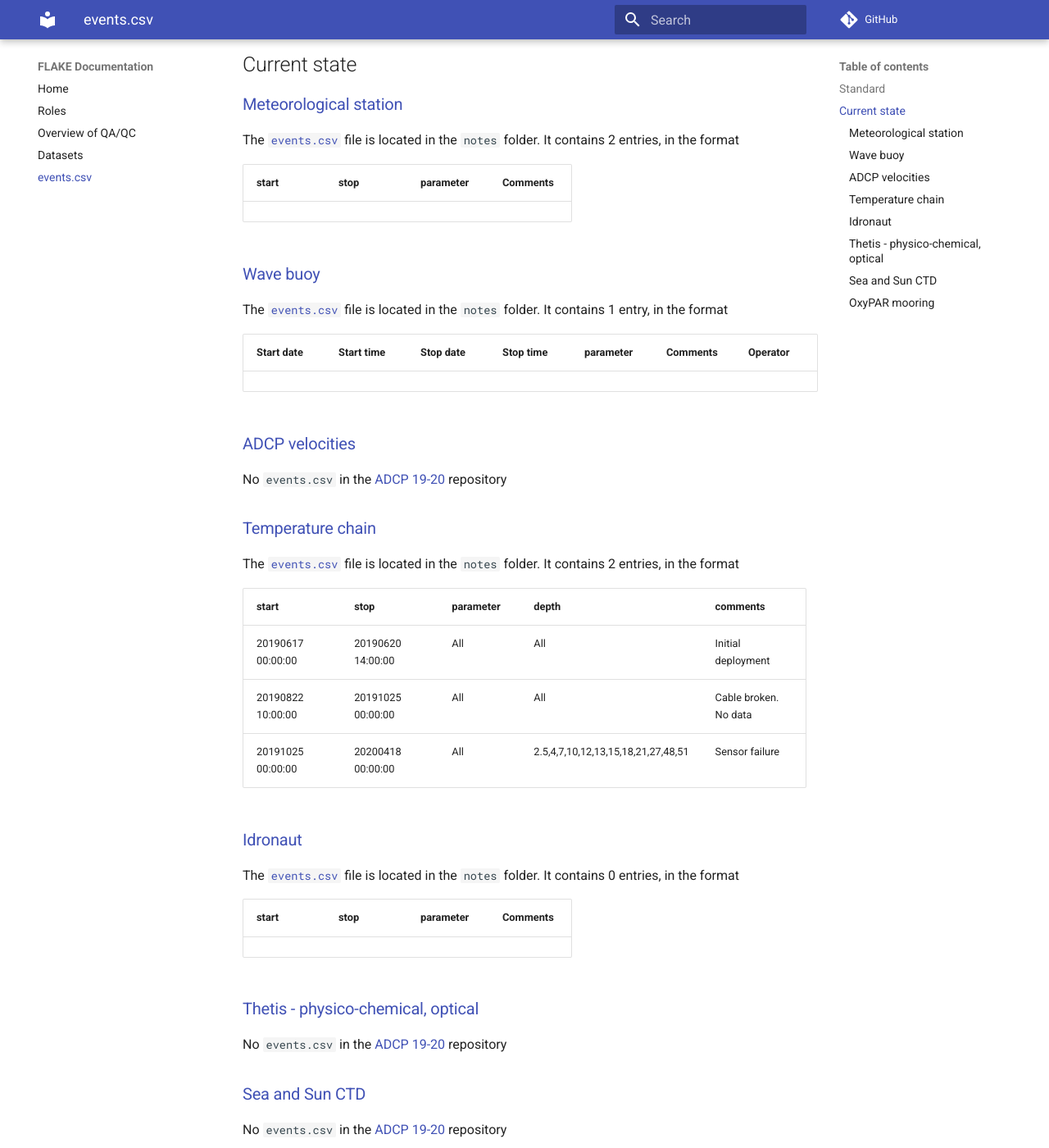
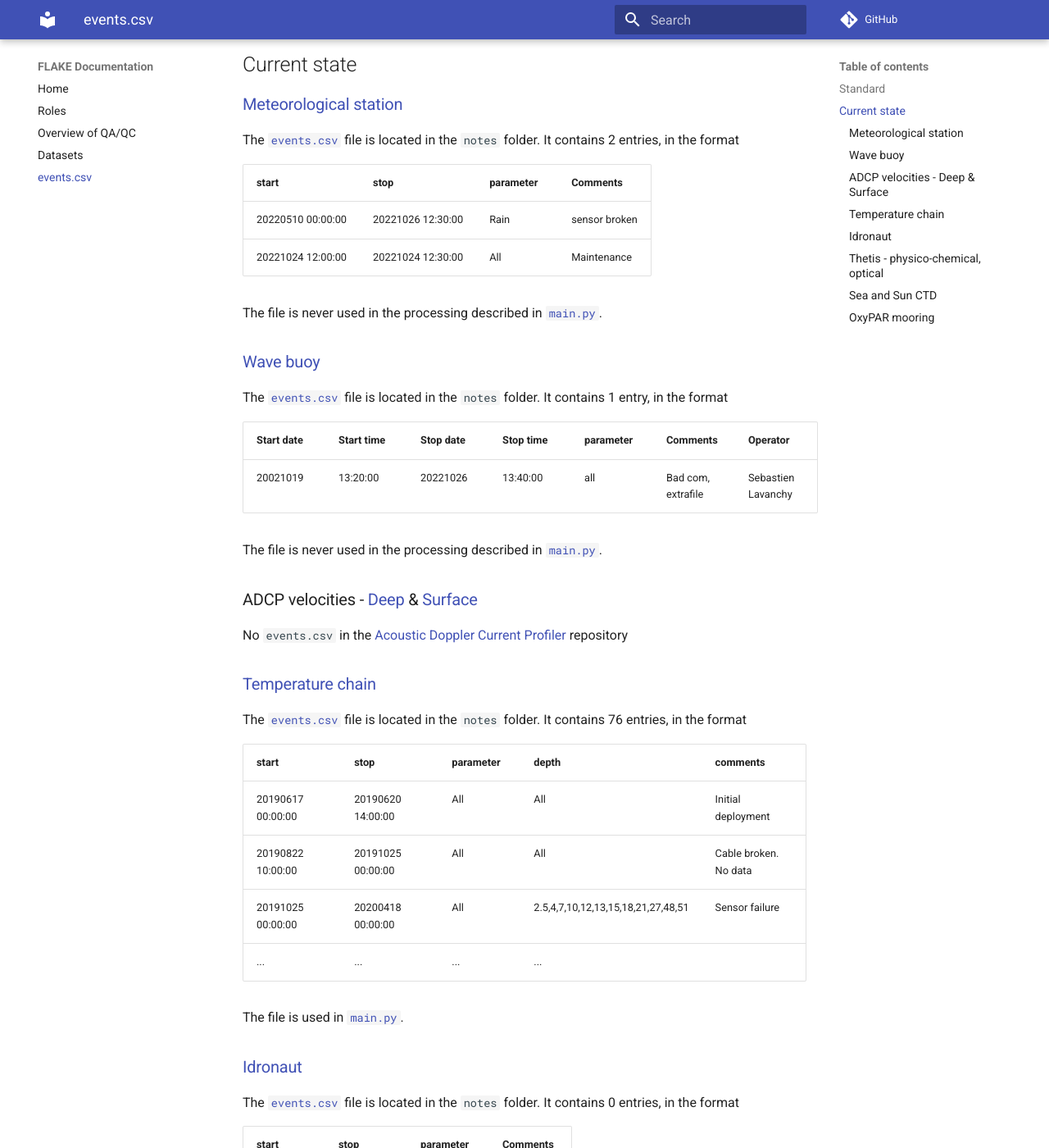
Before and after one commit to EPFL-ENAC/limnc-flake-documentation, an MkDocs documentation site: the page built from docs/maintenance.md, in a window 1280 px wide and 1400 px high, scrolled down 578 px. Shown: the whole window at 82% size. Built offline with MkDocs 1.6.1 and Material for MkDocs 9.7.7, drawn with Linux system fonts in a browser that asks for light colours; comment, search, counter and statistics services are not loaded; some of the changed text lies outside the part shown.

Commit message:
docs: update events.csv overview

```diff
--- a/docs/maintenance.md
+++ b/docs/maintenance.md
@@ -16,29 +16,39 @@ The suggested structure of the `events.csv` file mainly follows the structure of
 
 The [`events.csv`](https://gitlab.renkulab.io/lexplore/meteostation/-/blob/master/notes/events.csv?ref_type=heads) file is located in the `notes` folder. It contains 2 entries, in the format
 
-| start | stop | parameter | Comments |
-| ----- | ---- | --------- | -------- |
+| start             | stop              | parameter | Comments      |
+| ----------------- | ----------------- | --------- | ------------- |
+| 20220510 00:00:00 | 20221026 12:30:00 | Rain      | sensor broken |
+| 20221024 12:00:00 | 20221024 12:30:00 | All       | Maintenance   |
+
+The file is never used in the processing described in [`main.py`](https://gitlab.renkulab.io/lexplore/meteostation/-/blob/master/scripts/main.py).
 
 ### [Wave buoy](https://gitlab.renkulab.io/lexplore/wave-buoy)
 
 The [`events.csv`](https://gitlab.renkulab.io/lexplore/wave-buoy/-/blob/master/notes/events.csv?ref_type=heads) file is located in the `notes` folder. It contains 1 entry, in the format
 
-| Start date | Start time | Stop date | Stop time | parameter | Comments | Operator |
-| ---------- | ---------- | --------- | --------- | --------- | -------- | -------- |
+| Start date | Start time | Stop date | Stop time | parameter | Comments           | Operator           |
+| ---------- | ---------- | --------- | --------- | --------- | ------------------ | ------------------ |
+| 20021019   | 13:20:00   | 20221026  | 13:40:00  | all       | Bad com, extrafile | Sebastien Lavanchy |
 
-### [ADCP velocities](https://gitlab.renkulab.io/lexplore/adcp)
+The file is never used in the processing described in [`main.py`](https://gitlab.renkulab.io/lexplore/wave-buoy/-/blob/master/scripts/main.py).
 
-No `events.csv` in the [ADCP 19-20](https://gitlab.renkulab.io/lexplore/adcp) repository
+### ADCP velocities - [Deep](https://gitlab.renkulab.io/lexplore/acousticdopplercurrentprofiler) & [Surface](https://gitlab.renkulab.io/lexplore/adcp)
+
+No `events.csv` in the [Acoustic Doppler Current Profiler](https://gitlab.renkulab.io/lexplore/acousticdopplercurrentprofiler) repository
 
 ### [Temperature chain](https://gitlab.renkulab.io/lexplore/thermister-chain)
 
-The [`events.csv`](https://gitlab.renkulab.io/lexplore/thermister-chain/-/blob/master/notes/events.csv?ref_type=heads) file is located in the `notes` folder. It contains 2 entries, in the format
+The [`events.csv`](https://gitlab.renkulab.io/lexplore/thermister-chain/-/blob/master/notes/events.csv?ref_type=heads) file is located in the `notes` folder. It contains 76 entries, in the format
 
 | start             | stop              | parameter | depth                              | comments              |
 | ----------------- | ----------------- | --------- | ---------------------------------- | --------------------- |
 | 20190617 00:00:00 | 20190620 14:00:00 | All       | All                                | Initial deployment    |
 | 20190822 10:00:00 | 20191025 00:00:00 | All       | All                                | Cable broken. No data |
 | 20191025 00:00:00 | 20200418 00:00:00 | All       | 2.5,4,7,10,12,13,15,18,21,27,48,51 | Sensor failure        |
+| ...               | ...               | ...       | ...                                |                       |
+
+The file is used in [`main.py`](https://gitlab.renkulab.io/lexplore/thermister-chain/-/blob/master/scripts/main.py).
 
 ### [Idronaut](https://gitlab.renkulab.io/lexplore/idronaut-automatic-profiler)
 
@@ -46,6 +56,8 @@ The [`events.csv`](https://gitlab.renkulab.io/lexplore/idronaut-automatic-profil
 
 | start | stop | parameter | Comments |
 | ----- | ---- | --------- | -------- |
+
+The file is never used in the processing described in [`main.py`](https://gitlab.renkulab.io/lexplore/idronaut-automatic-profiler/-/blob/master/scripts/main.py).
 
 ### [Thetis - physico-chemical, optical](https://gitlab.renkulab.io/lexplore/thetis-multi-instrument-profiler)
 
```
